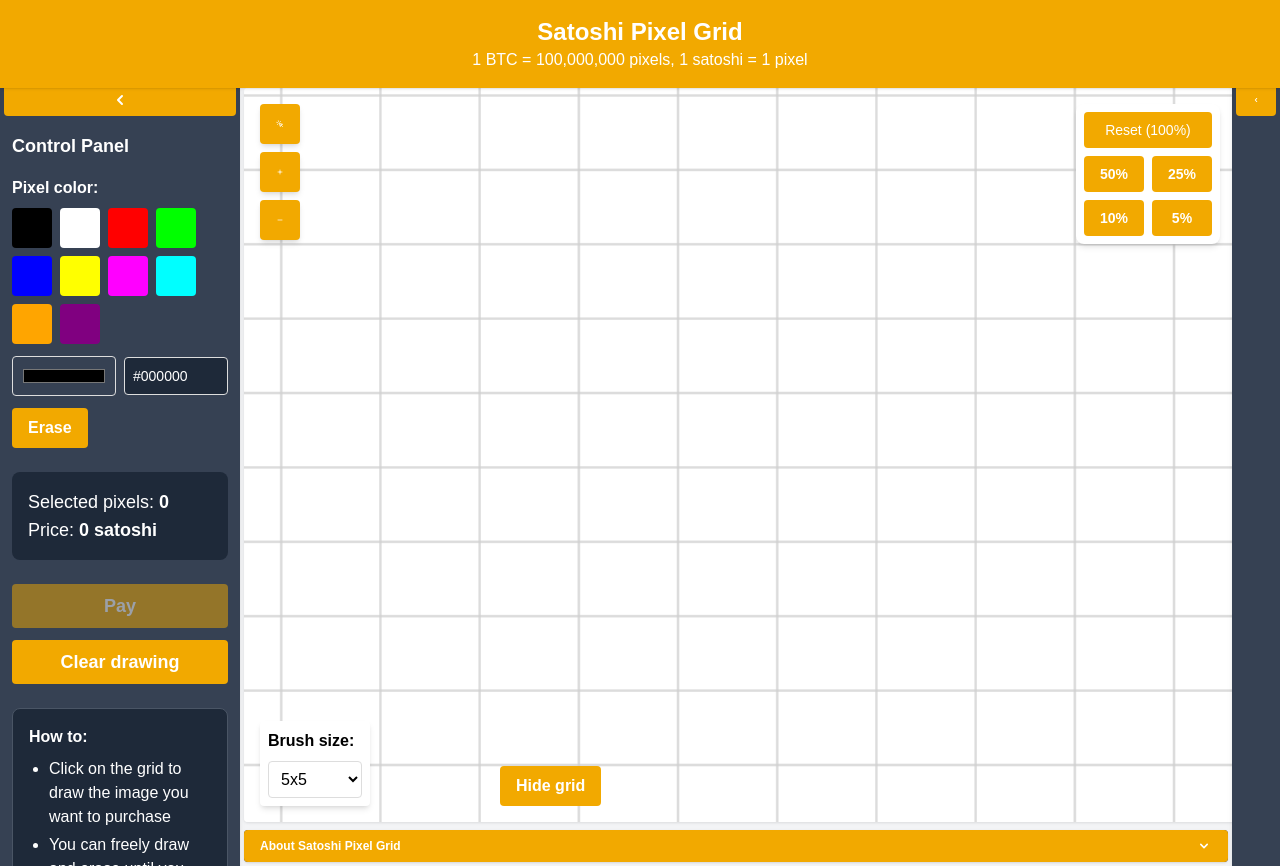
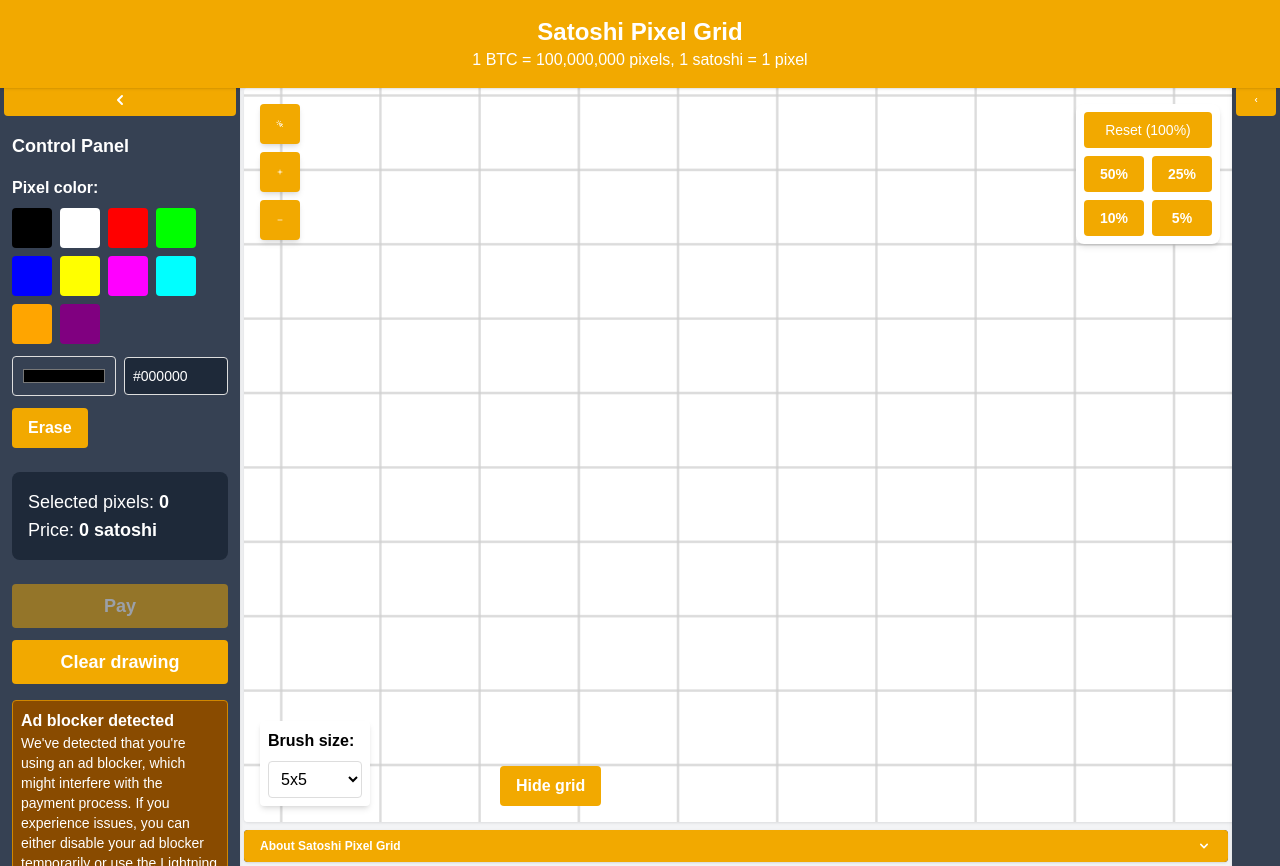
Before and after one commit to SpdVpr/btc-pixel-grid, a Next.js app: page / in a window 1280 px wide. Both pictures are taken after a click on the button 24 px from the left and 100 px from the top of the page. Built offline with nearby package versions, Linux system fonts and the light colour scheme; no server answers; the database is empty.

Commit message:
Fix ad blocker issue in ControlPanel: Add alternative fetch method for API requests

```diff
--- a/src/components/ControlPanel.tsx
+++ b/src/components/ControlPanel.tsx
@@ -1,10 +1,11 @@
 'use client';
 
-import { useState } from 'react';
+import { useState, useEffect, useRef } from 'react';
 import { usePixelStore, useStatisticsStore } from '../lib/store';
 import axios, { AxiosError } from 'axios';
 
 export default function ControlPanel() {
+  const [adBlockDetected, setAdBlockDetected] = useState(false);
   const {
     selectedPixels,
     selectedColor,
@@ -36,6 +37,52 @@ export default function ControlPanel() {
   };
 
   const selectedPriceUsd = satoshiToUsd(selectedCount);
+
+  // Detekce ad blockeru
+  useEffect(() => {
+    // Vytvoříme testovací element, který by mohl být blokován ad blockerem
+    const testElement = document.createElement('div');
+    testElement.className = 'ad-element-test';
+    testElement.style.position = 'absolute';
+    testElement.style.opacity = '0';
+    testElement.style.pointerEvents = 'none';
+    testElement.innerHTML = '<iframe src="about:blank" style="display:none"></iframe>';
+    document.body.appendChild(testElement);
+
+    // Zkontrolujeme, zda byl element blokován
+    setTimeout(() => {
+      const isBlocked = testElement.offsetHeight === 0 ||
+                        testElement.offsetWidth === 0 ||
+                        !testElement.getElementsByTagName('iframe')[0];
+
+      setAdBlockDetected(isBlocked);
+      document.body.removeChild(testElement);
+    }, 100);
+  }, []);
+
+  // Alternativní metoda pro odeslání požadavku, která by neměla být blokována ad blockerem
+  const sendPixelSelectionWithFetch = async (pixels: { x: number; y: number; color: string }[]) => {
+    try {
+      const response = await fetch('/api/pixels/select', {
+        method: 'POST',
+        headers: {
+          'Content-Type': 'application/json',
+        },
+        body: JSON.stringify({ pixels }),
+      });
+
+      if (!response.ok) {
+        const errorData = await response.json();
+        throw new Error(errorData.error || 'Failed to create invoice');
+      }
+
+      const data = await response.json();
+      return data;
+    } catch (error) {
+      console.error('Error in fetch request:', error);
+      throw error;
+    }
+  };
 
   // Funkce pro zakoupení pixelů
   const handlePurchasePixels = async () => {
@@ -82,21 +129,30 @@ export default function ControlPanel() {
 
       console.log('Pixels selected:', pixels);
 
-      // Odeslání požadavku na API
+      let responseData;
+
+      // Použijeme různé metody podle toho, zda je detekován ad blocker
+      if (adBlockDetected) {
+        console.log('Ad blocker detected, using fetch instead of axios');
+        responseData = await sendPixelSelectionWithFetch(pixels);
+      } else {
+        // Odeslání požadavku na API pomocí axios
         const response = await axios.post('/api/pixels/select', {
           pixels
         });
+        responseData = response.data;
+      }
 
       // Zpracování odpovědi
-      if (response.data.success) {
+      if (responseData.success) {
         // Vytvoření dat pro modální okno z odpovědi API
         setInvoiceData({
           amount: selectedCount,
           pixelCount: selectedCount,
-          chargeId: response.data.chargeId,
-          hostedCheckoutUrl: response.data.hostedCheckoutUrl,
-          lightning_invoice: response.data.lightningInvoice?.payreq,
-          expiresAt: response.data.expiresAt
+          chargeId: responseData.chargeId,
+          hostedCheckoutUrl: responseData.hostedCheckoutUrl,
+          lightning_invoice: responseData.lightningInvoice?.payreq,
+          expiresAt: responseData.expiresAt
         });
 
         // Otevření modálního okna
@@ -107,6 +163,9 @@ export default function ControlPanel() {
     } catch (error) {
       console.error('Error creating invoice:', error);
 
+      if (error instanceof Error) {
+        setError(`Error: ${error.message}`);
+      } else {
         // Podrobnější výpis chyby pro ladění
         const axiosError = error as AxiosError<{error?: string, unavailablePixels?: string[]}>;
 
@@ -140,6 +199,7 @@ export default function ControlPanel() {
           // Něco se pokazilo při nastavování požadavku
           console.error('Error:', axiosError.message);
           setError('An error occurred while creating the invoice. Please try again.');
+        }
       }
     } finally {
       setIsLoading(false);
@@ -274,6 +334,17 @@ export default function ControlPanel() {
         </div>
       )}
 
+      {/* Ad blocker warning */}
+      {adBlockDetected && (
+        <div className="mt-4 p-2 bg-yellow-800 text-white rounded border border-yellow-600">
+          <p className="font-bold">Ad blocker detected</p>
+          <p className="text-sm">
+            We've detected that you're using an ad blocker, which might interfere with the payment process.
+            If you experience issues, you can either disable your ad blocker temporarily or use the Lightning Network invoice option in the payment window.
+          </p>
+        </div>
+      )}
+
       {/* Help */}
       <div className="mt-6 p-4 bg-gray-800 rounded-lg border border-gray-600 text-white">
         <h3 className="font-bold mb-2">How to:</h3>
```
Lines whose indentation alone changed are shown as unchanged.
